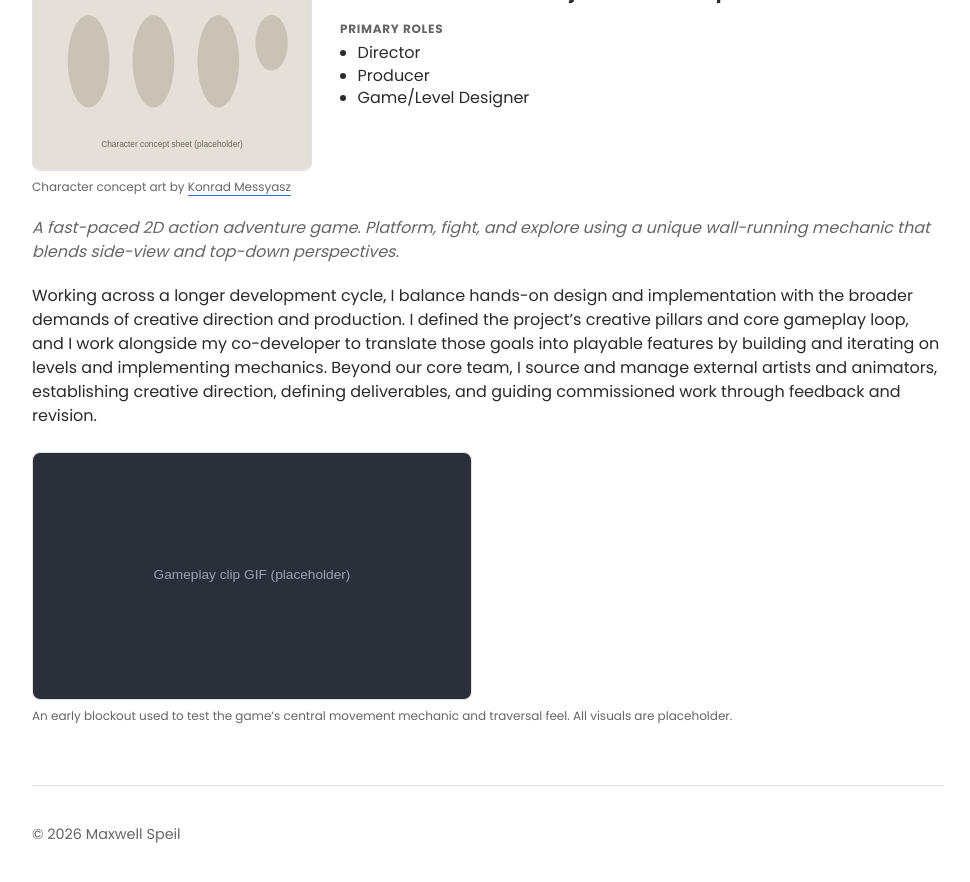
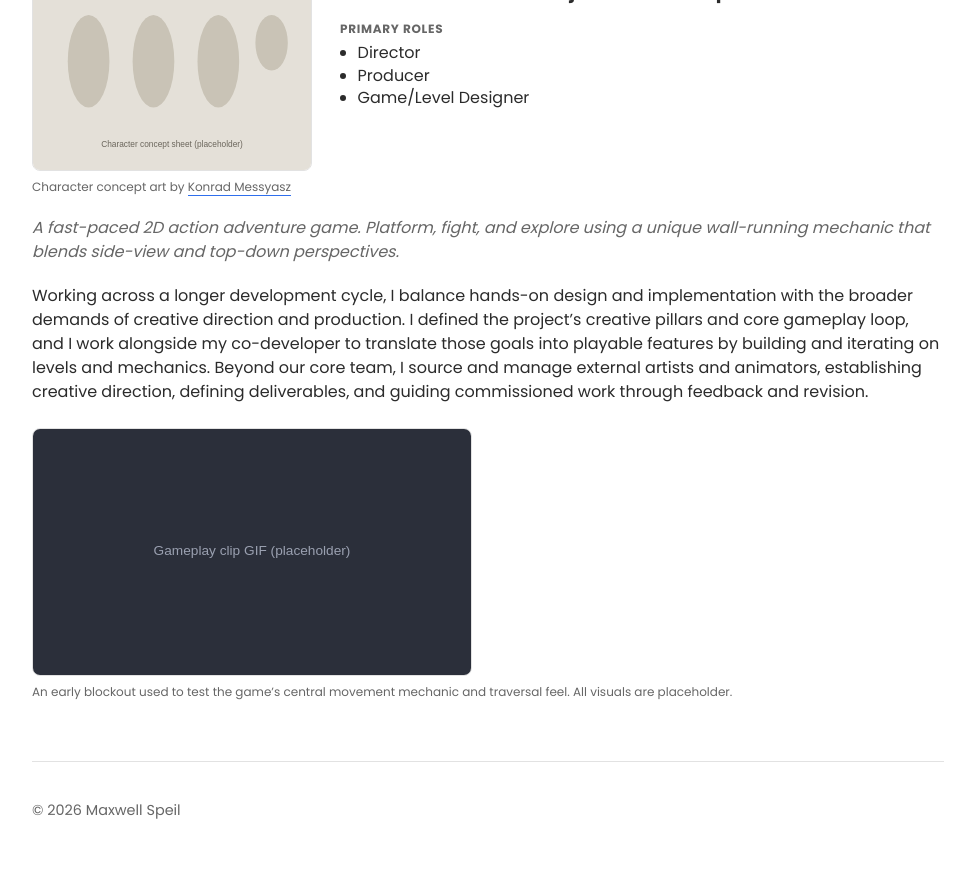
Before and after one commit to mspeil/mspeil.github.io, a Jekyll site: the page built from index.html, in a window 1280 px wide and 900 px high, scrolled down 1654 px. Shown: the top 882 px of the window, without its empty margins (152-1122 px from the left). Built offline with Jekyll 4.4.1, drawn with Linux system fonts in a browser that asks for light colours.

Commit message:
Trim wording in Unannounced Indie Project blurb
Co-Authored-By: Claude Sonnet 5 <noreply@anthropic.com>

```diff
--- a/_data/projects.yml
+++ b/_data/projects.yml
@@ -81,6 +81,6 @@
     Working across a longer development cycle, I balance hands-on design and implementation with
     the broader demands of creative direction and production. I defined the project’s creative
     pillars and core gameplay loop, and I work alongside my co-developer to translate those goals
-    into playable features by building and iterating on levels and implementing mechanics. Beyond
+    into playable features by building and iterating on levels and mechanics. Beyond
     our core team, I source and manage external artists and animators, establishing creative
     direction, defining deliverables, and guiding commissioned work through feedback and revision.
```
